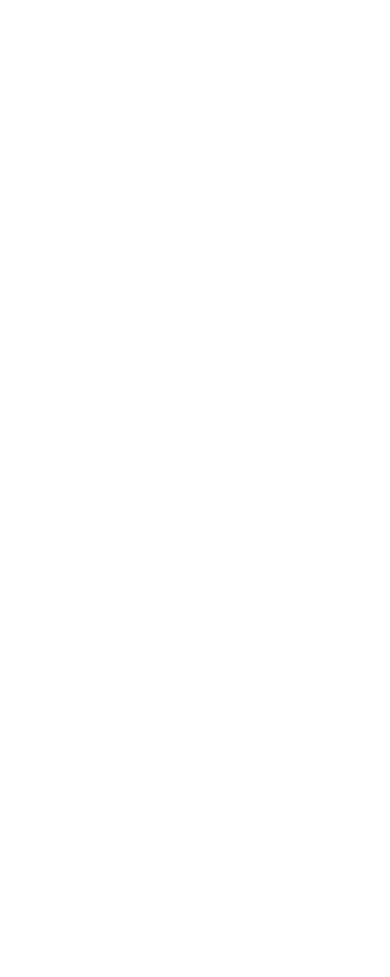
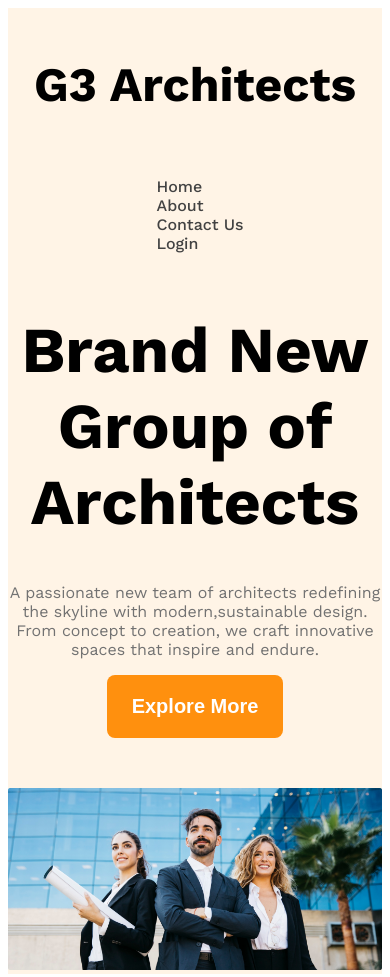
Before and after one commit to imjhrakib/g3-architects-, a plain HTML site: page index.html in a window 390 px wide. Shown: the top 977 px of the page. Before the commit the page ends 844 px from the top, so only its background shows below. Drawn offline with nearby package versions, Linux system fonts and the light colour scheme.

Commit message:
add feature section and make it responsive

```diff
--- a/index.html
+++ b/index.html
@@ -1,19 +1,52 @@
 <!DOCTYPE html>
 <html lang="en">
+
 <head>
   <meta charset="UTF-8">
   <meta name="viewport" content="width=device-width, initial-scale=1.0">
   <title>G3 Architects</title>
+  <link rel="stylesheet" href="styles/architects.css">
 </head>
-<body>
-  <header>
 
+<body class="work-sans-font">
+  <header class="bg-light">
+    <nav class="navbar display-flex">
+      <h3 class="brand">G3 Architects</h3>
+      <ul class="nav-links display-flex">
+        <li class="nav-item"><a href="" class="nav-link text-gray">Home</a></li>
+        <li class="nav-item"><a href="" class="nav-link text-gray">About</a></li>
+        <li class="nav-item"><a href="" class="nav-link text-gray">Contact Us</a></li>
+        <li class="nav-item"><a href="" class="nav-link text-gray">Login</a></li>
+      </ul>
+    </nav>
+    <div class="banner">
+      <div class="banner-content">
+        <h1 class="banner-title">Brand New Group of Architects</h1>
+        <p class="banner-description">A passionate new team of architects redefining the skyline with modern,sustainable design. From concept to creation, we craft innovative spaces that inspire and endure.</p>
+        <button class="btn-primary">Explore More</button>
+      </div>
+      <img class="banner-image" src="images/banner.png" alt="">
+    </div>
   </header>
   <main>
-
+    <section class="teams display-flex">
+      <div class="team-img-container">
+        <img src="images/team1.png" alt="two architects discuss about design">
+        <img src="images/team2.png" alt="">
+        <img src="images/team3.png" alt="">
+        <img src="images/team4.png" alt="">
+      </div>
+      <div class="our-features">
+        <h3 class="feature-title"><span id="quick-list" class="text-light-gray">Quick list</span> of Our <span class="text-primary">Features</span></h3>
+        <p class="text-light-gray">Explore the key features that make our work efficient, innovative, and user-focused.
+        </p>
+        <button class="btn-primary">Explore More</button>
+      </div>
+    </section>
   </main>
   <footer>
 
   </footer>
 </body>
+
 </html>
--- a/styles/architects.css
+++ b/styles/architects.css
@@ -8,3 +8,147 @@
   font-weight: 400;
   font-style: normal;
 }
+
+/* shared styles */
+
+.display-flex {
+  display: flex;
+}
+
+.text-primary {
+  color: #FF900E;
+}
+
+/* dark-02 */
+.text-gray {
+  color: #424242;
+}
+
+/* dark-03 */
+.text-light-gray {
+  color: #727272;
+}
+
+.bg-light {
+  background-color: rgba(255, 144, 14, 0.1);
+}
+
+.btn-primary {
+  background-color: #FF900E;
+  color: white;
+  padding: 20px 25px;
+  font-weight: 600;
+  font-size: 1.25rem;
+  border-radius: 8px;
+  border: none;
+}
+
+main {
+  max-width: 1440px;
+  margin: 0 auto;
+}
+
+main>section {
+  margin-top: 130px;
+}
+
+/* header styles */
+
+/* navbar related styles */
+.navbar {
+  justify-content: space-between;
+  align-items: center;
+}
+
+.brand {
+  font-weight: 700;
+  font-size: 3rem;
+}
+
+.nav-item {
+  list-style: none;
+  margin-right: 30px;
+}
+
+.nav-link {
+  text-decoration: none;
+  font-weight: 500;
+}
+
+.navbar,
+.banner {
+  max-width: 1440px;
+  margin: 0px auto;
+}
+
+/* banner related styles */
+.banner-content {
+  max-width: 850px;
+  margin: 0 auto;
+  text-align: center;
+  margin-bottom: 50px;
+}
+
+.banner-title {
+  font-weight: 700;
+  font-size: 4rem;
+}
+
+.banner-description {
+  color: #727272;
+  font-weight: 400;
+  font-size: 1rem;
+}
+
+.banner-image {
+  width: 100%;
+}
+
+/* team images and features styles */
+.teams {
+  align-items: center;
+}
+
+.team-img-container {
+  display: grid;
+  grid-template-columns: repeat(2, 1fr);
+  gap: 24px;
+}
+
+.our-features {
+  margin-left: 100px;
+  max-width: 530px;
+}
+
+.feature-title {
+  font-size: 2.8rem;
+  font-weight: 700;
+}
+
+#quick-list {
+  font-weight: 500;
+}
+
+/* responsive media query */
+@media screen and (max-width:576px) {
+
+  .navbar,
+  .nav-links,
+  .teams {
+    flex-direction: column;
+  }
+
+  .team-img-container{
+    grid-template-columns: repeat(1,1fr);
+  }
+}
+
+/* medium size device */
+@media screen and (min-width:576px) and (max-width: 992px) {
+  .teams{
+  flex-direction: column;
+  }
+  .our-features{
+    margin-left: -100px;
+  }
+}
```
